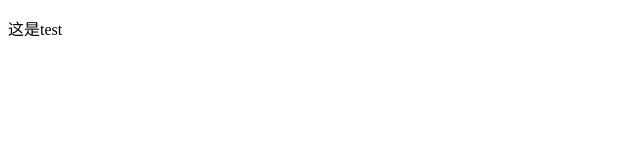
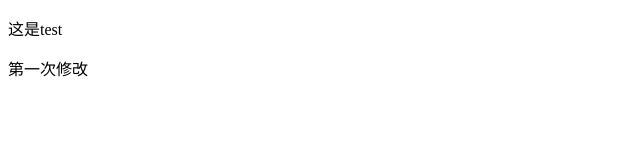
Before and after one commit to zhwblc/project_1, a plain HTML site: page test.html in a window 1280 px wide. Shown: the whole page, without its empty margins (0-640 px from the left). Drawn offline with Linux system fonts and the light colour scheme.

Commit message:
test第一次修改

```diff
--- a/test.html
+++ b/test.html
@@ -10,6 +10,7 @@
 
 <body>
     <p>这是test</p>
+    <p>第一次修改</p>
 </body>
 
 </html>
```
